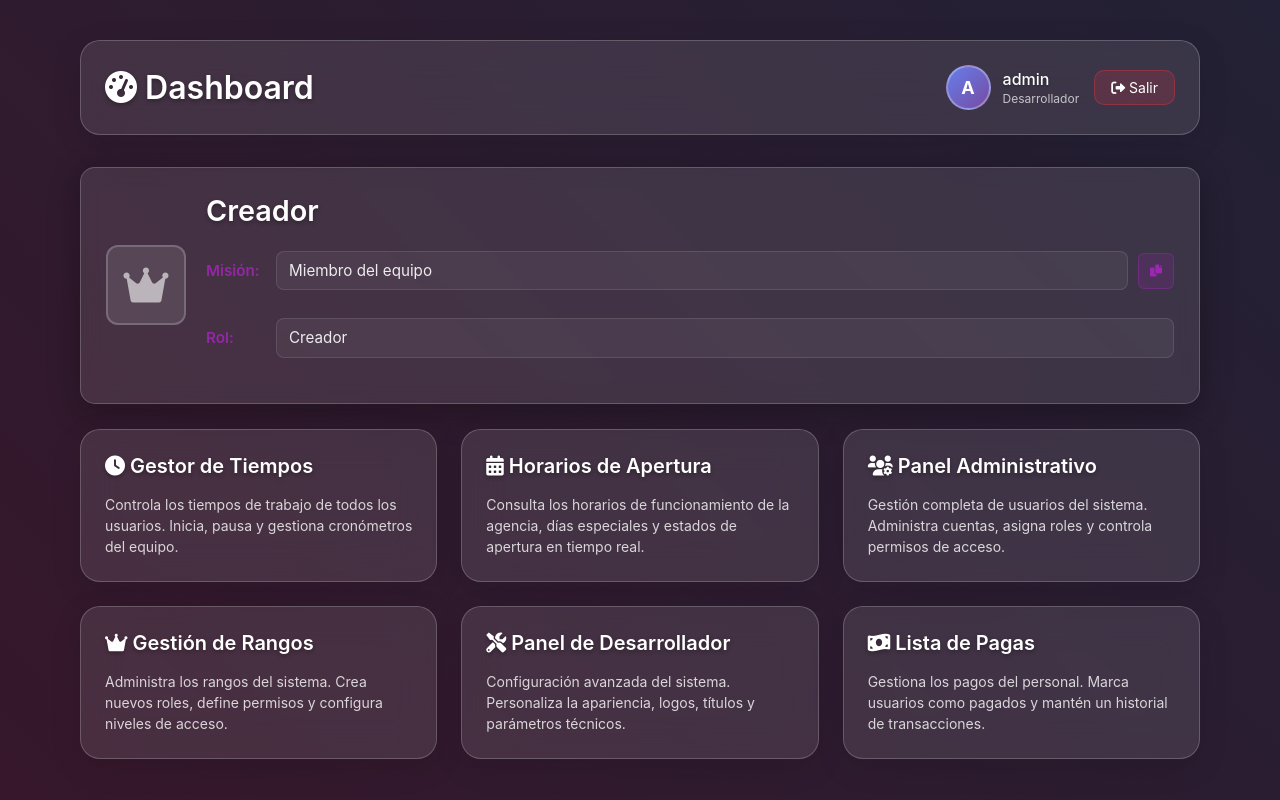
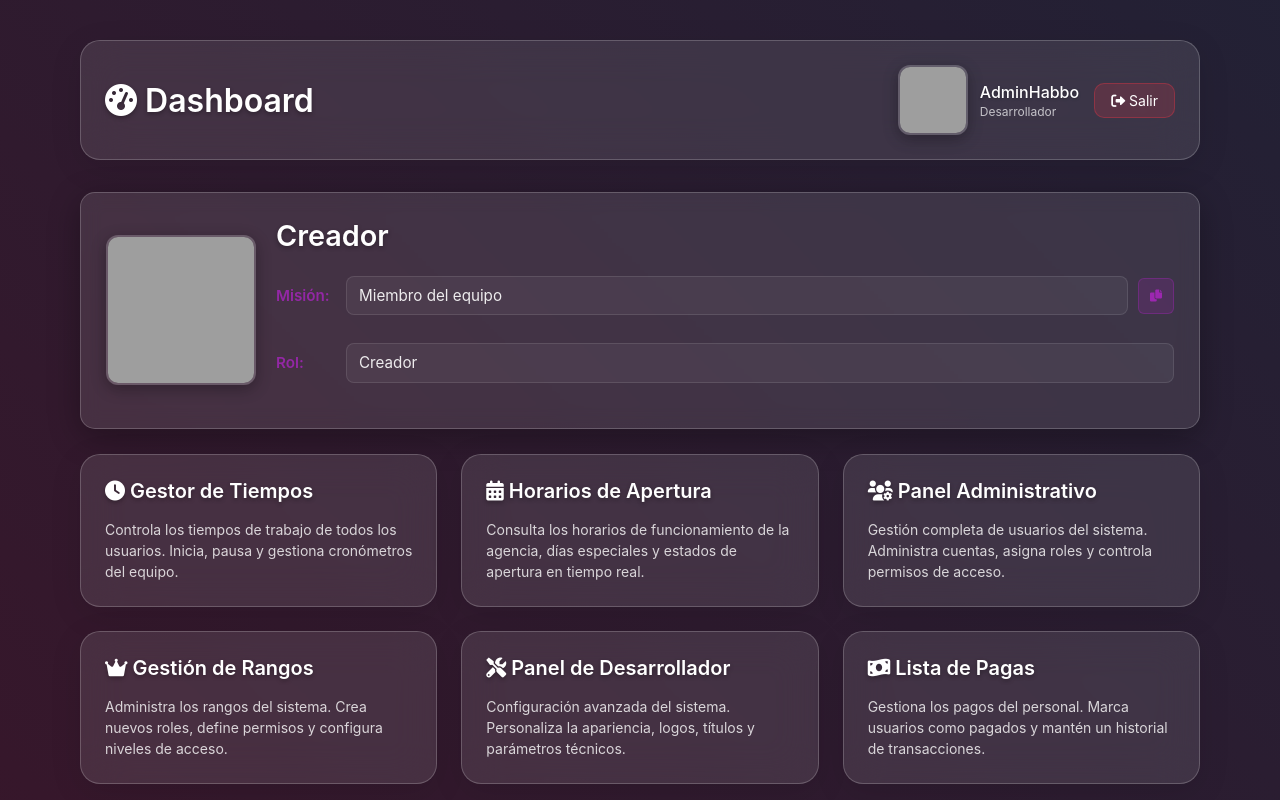
Before and after one commit to Stoudemire/Habbo_Agency, a PHP site: page /dashboard.php in a window 1280 px wide. Run offline with PHP 8.4, Linux system fonts and the light colour scheme; a user stored in the database is signed in; data comes from the database, SQL or seed files in the repository; grey boxes are pictures that could not be loaded.

Commit message:
update dashboard imagen de personaje

```diff
--- a/www/dashboard.php
+++ b/www/dashboard.php
@@ -122,26 +122,22 @@ $access_denied = isset($_GET['error']) && $_GET['error'] === 'access_denied';
             flex-shrink: 0;
         }
 
-        .rank-logo-img {
-            width: 80px;
-            height: 80px;
-            border-radius: 12px;
-            object-fit: cover;
-            border: 2px solid rgba(255, 255, 255, 0.3);
-            box-shadow: 0 6px 12px rgba(0, 0, 0, 0.4);
+        .rank-logo .user-avatar-container {
+            width: 150px;
+            height: 150px;
         }
 
-        .rank-logo-placeholder {
-            width: 80px;
-            height: 80px;
-            border-radius: 12px;
-            background: rgba(255, 255, 255, 0.1);
-            border: 2px solid rgba(255, 255, 255, 0.2);
-            display: flex;
-            align-items: center;
-            justify-content: center;
-            color: rgba(255, 255, 255, 0.6);
-            font-size: 2.5em;
+        .rank-logo .rank-badge {
+            width: 40px;
+            height: 40px;
+            top: 50%;
+            left: -15px;
+            transform: translateY(-50%);
+        }
+
+        .rank-logo .rank-badge-img {
+            width: 28px;
+            height: 28px;
         }
 
         .rank-details {
@@ -217,6 +213,58 @@ $access_denied = isset($_GET['error']) && $_GET['error'] === 'access_denied';
             font-size: 0.9em;
         }
 
+        .user-avatar-container {
+            position: relative;
+            width: 150px;
+            height: 150px;
+            border-radius: 12px;
+            overflow: hidden;
+            border: 2px solid rgba(255, 255, 255, 0.2);
+            box-shadow: 0 4px 15px rgba(0, 0, 0, 0.3);
+        }
+
+        .habbo-avatar {
+            width: 100%;
+            height: 100%;
+            object-fit: cover;
+            display: block;
+        }
+
+        .user-avatar-fallback {
+            width: 100%;
+            height: 100%;
+            background: linear-gradient(135deg, #667eea 0%, #764ba2 100%);
+            display: flex;
+            align-items: center;
+            justify-content: center;
+            color: white;
+            font-weight: bold;
+            font-size: 1.5em;
+        }
+
+        .rank-badge {
+            position: absolute;
+            top: 50%;
+            left: -15px;
+            transform: translateY(-50%);
+            width: 40px;
+            height: 40px;
+            background: rgba(255, 255, 255, 0.95);
+            border-radius: 8px;
+            border: 3px solid rgba(255, 255, 255, 0.8);
+            display: flex;
+            align-items: center;
+            justify-content: center;
+            box-shadow: 0 4px 12px rgba(0, 0, 0, 0.4);
+        }
+
+        .rank-badge-img {
+            width: 28px;
+            height: 28px;
+            object-fit: contain;
+            border-radius: 4px;
+        }
+
         @media (max-width: 768px) {
             .rank-header {
                 flex-direction: column;
@@ -234,6 +282,21 @@ $access_denied = isset($_GET['error']) && $_GET['error'] === 'access_denied';
                 min-width: auto;
                 text-align: center;
             }
+
+            .user-avatar-container {
+                width: 50px;
+                height: 50px;
+            }
+
+            .rank-badge {
+                width: 20px;
+                height: 20px;
+            }
+
+            .rank-badge-img {
+                width: 14px;
+                height: 14px;
+            }
         }
     </style>
 </head>
@@ -249,12 +312,25 @@ $access_denied = isset($_GET['error']) && $_GET['error'] === 'access_denied';
 
                 <div class="user-section">
                     <div class="user-info">
-                        <div class="user-avatar" <?php if ($user['profile_image'] && file_exists($user['profile_image'])): ?>style="background-image: url('<?php echo htmlspecialchars($user['profile_image']); ?>'); background-size: cover; background-position: center;"<?php endif; ?>>
-                            <?php if (!$user['profile_image'] || !file_exists($user['profile_image'])): echo $userInitial; endif; ?>
+                        <?php if (isset($rank_info['rank_image']) && !empty($rank_info['rank_image']) && file_exists($rank_info['rank_image'])): ?>
+                        <div class="header-rank-image" style="width: 70px; height: 70px; margin-right: 15px;">
+                            <img src="<?php echo htmlspecialchars($rank_info['rank_image']); ?>"
+                                 alt="Rango"
+                                 style="width: 100%; height: 100%; object-fit: contain; border-radius: 8px; border: 2px solid rgba(255, 255, 255, 0.3);">
                         </div>
+                        <?php endif; ?>
+                        <div class="user-avatar-container" style="width: 70px; height: 70px;">
+                        <img src="https://www.habbo.es/habbo-imaging/avatarimage?img_format=png&user=<?php echo urlencode($user['habbo_username']); ?>&direction=2&head_direction=3&size=l&gesture=std&action=std&headonly=1"
+                             alt="Avatar de <?php echo htmlspecialchars($user['habbo_username']); ?>"
+                             class="habbo-avatar"
+                             onerror="this.style.display='none'; this.nextElementSibling.style.display='flex';">
+                        <div class="user-avatar-fallback" style="display: none;">
+                            <?php echo $userInitial; ?>
+                        </div>
+                    </div>
                         <div class="user-details">
-                            <h3><?php echo htmlspecialchars($username); ?></h3>
-                            <p><?php echo $user_role === 'super_admin' ? 'Desarrollador' : ucfirst($user_role); ?></p>
+                            <h3><?php echo htmlspecialchars($user['habbo_username']); ?></h3>
+                            <p><?php echo $user_role === 'super_admin' ? 'Desarrollador' : htmlspecialchars($rank_info['display_name'] ?? ucfirst($user_role)); ?></p>
                         </div>
                     </div>
 
@@ -276,13 +352,20 @@ $access_denied = isset($_GET['error']) && $_GET['error'] === 'access_denied';
         <div class="rank-display-card">
             <div class="rank-header">
                 <div class="rank-logo">
-                    <?php if (isset($rank_info['rank_image']) && !empty($rank_info['rank_image']) && file_exists($rank_info['rank_image'])): ?>
-                        <img src="<?php echo htmlspecialchars($rank_info['rank_image']); ?>" alt="Logo del rango" class="rank-logo-img">
-                    <?php else: ?>
-                        <div class="rank-logo-placeholder">
-                            <i class="fas fa-crown"></i>
+                    <div class="user-avatar-container">
+                        <img src="https://www.habbo.es/habbo-imaging/avatarimage?img_format=png&user=<?php echo urlencode($user['habbo_username']); ?>&direction=2&head_direction=3&size=l&gesture=std&action=std"
+                             alt="Avatar de <?php echo htmlspecialchars($user['habbo_username']); ?>"
+                             class="habbo-avatar"
+                             onerror="this.style.display='none'; this.nextElementSibling.style.display='flex';">
+                        <div class="user-avatar-fallback" style="display: none;">
+                            <?php echo $userInitial; ?>
                         </div>
-                    <?php endif; ?>
+                        <?php if (isset($rank_info['rank_image']) && !empty($rank_info['rank_image']) && file_exists($rank_info['rank_image'])): ?>
+                            <div class="rank-badge">
+                                <img src="<?php echo htmlspecialchars($rank_info['rank_image']); ?>" alt="Rango" class="rank-badge-img">
+                            </div>
+                        <?php endif; ?>
+                    </div>
                 </div>
                 <div class="rank-details">
                     <h2 class="rank-title"><?php echo htmlspecialchars($rank_info['display_name'] ?? ucfirst($user_role)); ?></h2>
```
Also changed, not shown: www/uploads/rank-images/rank_68633500a7032.png (added).
